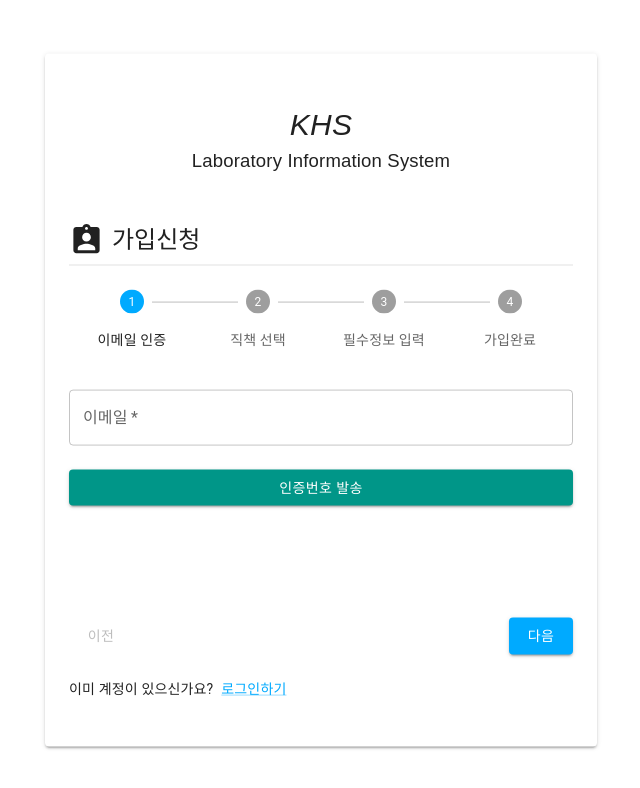
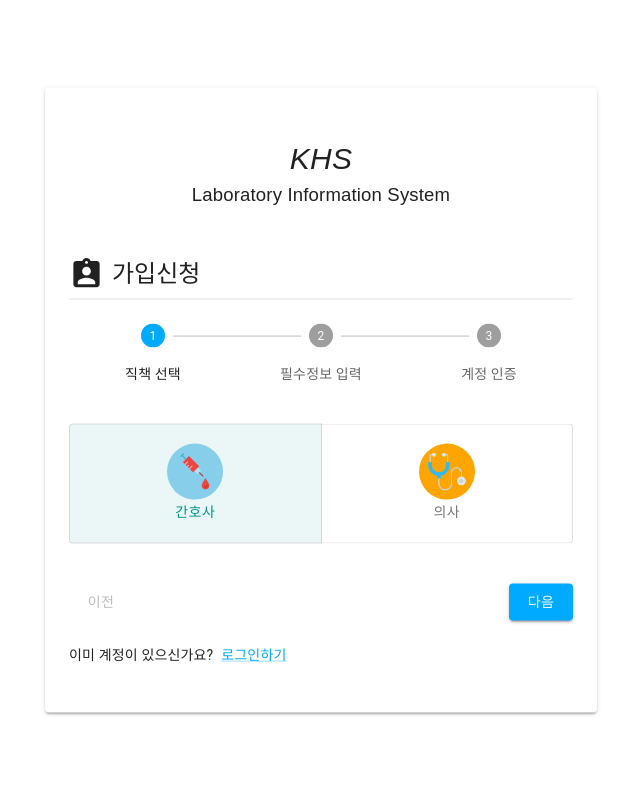
Before and after one commit to rkdgusrn1212/laboratory_information_system, a React (Create React App) app in the folder front/: page /signup in a window 1280 px wide. Shown: the top 788 px of the page, without its empty margins (319-959 px from the left). Built offline with nearby package versions, Linux system fonts and the light colour scheme.

Commit message:
가입신청 순서 변경

```diff
--- a/front/src/components/signup/SignupForm.tsx
+++ b/front/src/components/signup/SignupForm.tsx
@@ -15,16 +15,16 @@ import Divider from '@mui/material/Divider';
 import Logo from '../common/Logo';
 import ValidationForm from './ValidationForm';
 
-const steps = ['이메일 인증', '직책 선택', '필수정보 입력', '가입완료'];
+const steps = ['직책 선택', '필수정보 입력', '계정 인증'];
 
 const InnerForm: React.FC<{ activeStep: number }> = ({ activeStep }) => {
   switch (activeStep) {
     case 0:
+      return <MemberTypeForm />;
+    case 1:
+      return <MemberDetailForm />;
+    case 2:
       return <ValidationForm />;
-    case 1:
-      return <MemberTypeForm />;
-    case 2:
-      return <MemberDetailForm />;
     default:
       return null;
   }
--- a/front/src/components/signup/ValidationForm.tsx
+++ b/front/src/components/signup/ValidationForm.tsx
@@ -29,16 +29,7 @@ const ValidationForm: React.FC = () => {
         name="email"
         autoComplete="email"
       />
-      <Button
-        type="submit"
-        fullWidth
-        color="secondary"
-        variant="contained"
-        sx={{ mt: 3, mb: 2 }}
-      >
-        인증번호 발송
-      </Button>
-      <Box sx={{ display: 'flex' }}>
+      <Box sx={{ display: 'flex', mt: 2 }}>
         <Grow in={validating}>
           <TextField
             required
@@ -50,6 +41,15 @@ const ValidationForm: React.FC = () => {
           />
         </Grow>
       </Box>
+      <Button
+        type="submit"
+        fullWidth
+        color="secondary"
+        variant="contained"
+        sx={{ mt: 3, mb: 2 }}
+      >
+        {validating ? '이메일 인증' : '인증번호 발송'}
+      </Button>
     </Box>
   );
 };
```
